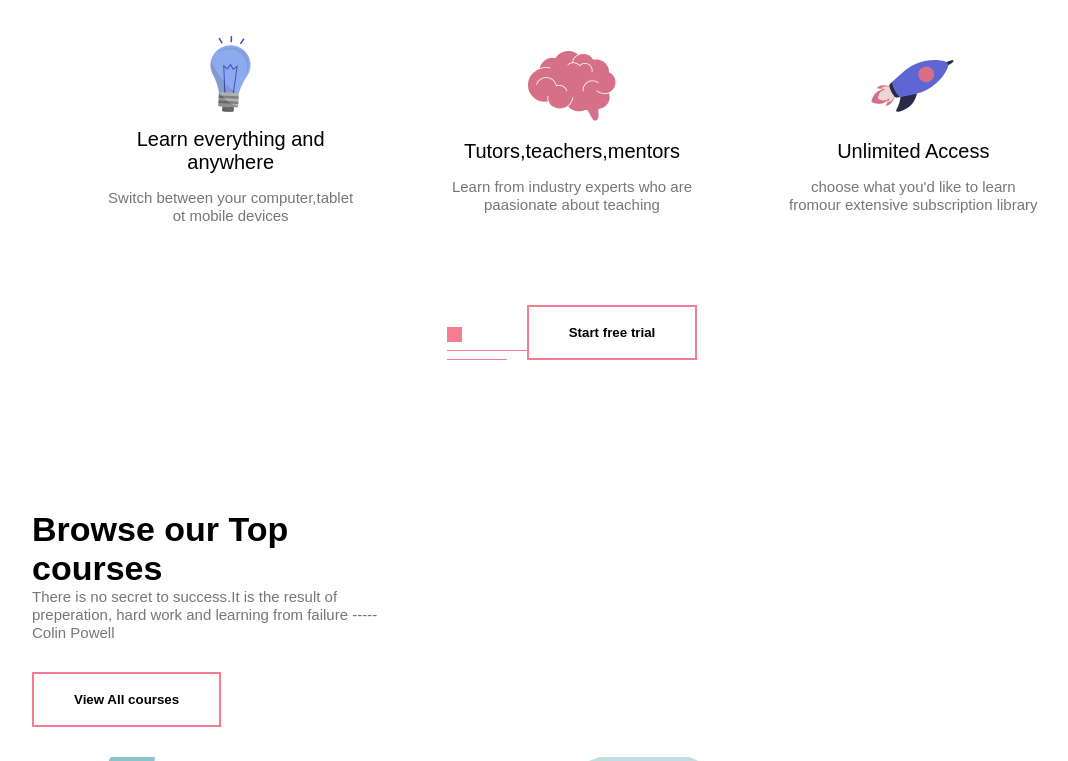
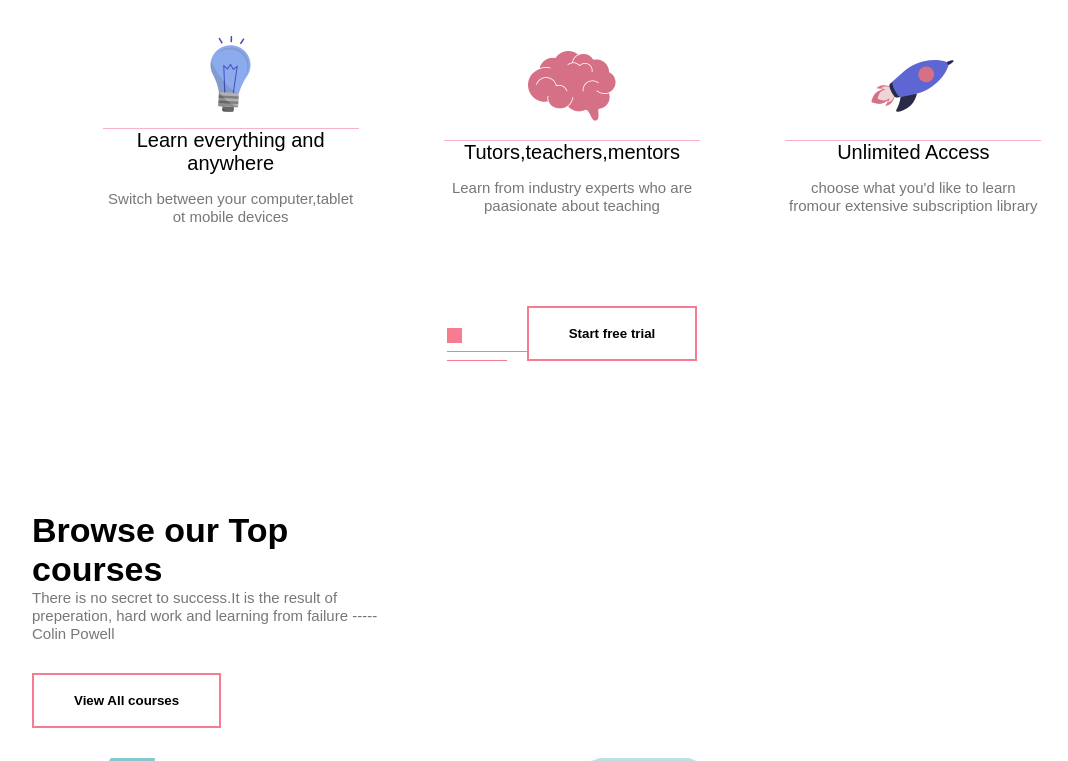
Before and after one commit to AidaDk1/website, a plain HTML site: page index.html in a window 1280 px wide. Shown: the part 2980-3741 px from the top of the page, without its empty margins (68-1136 px from the left). Drawn offline with Linux system fonts and the light colour scheme.

Commit message:
Update style.css

```diff
--- a/style.css
+++ b/style.css
@@ -239,7 +239,7 @@ form input{
 	padding: 50px 0 30px;
 
 }
-hr{
+h4{
 	width:100%;
 	border:0;
 	border-top:1px solid #fab3c4;
```
